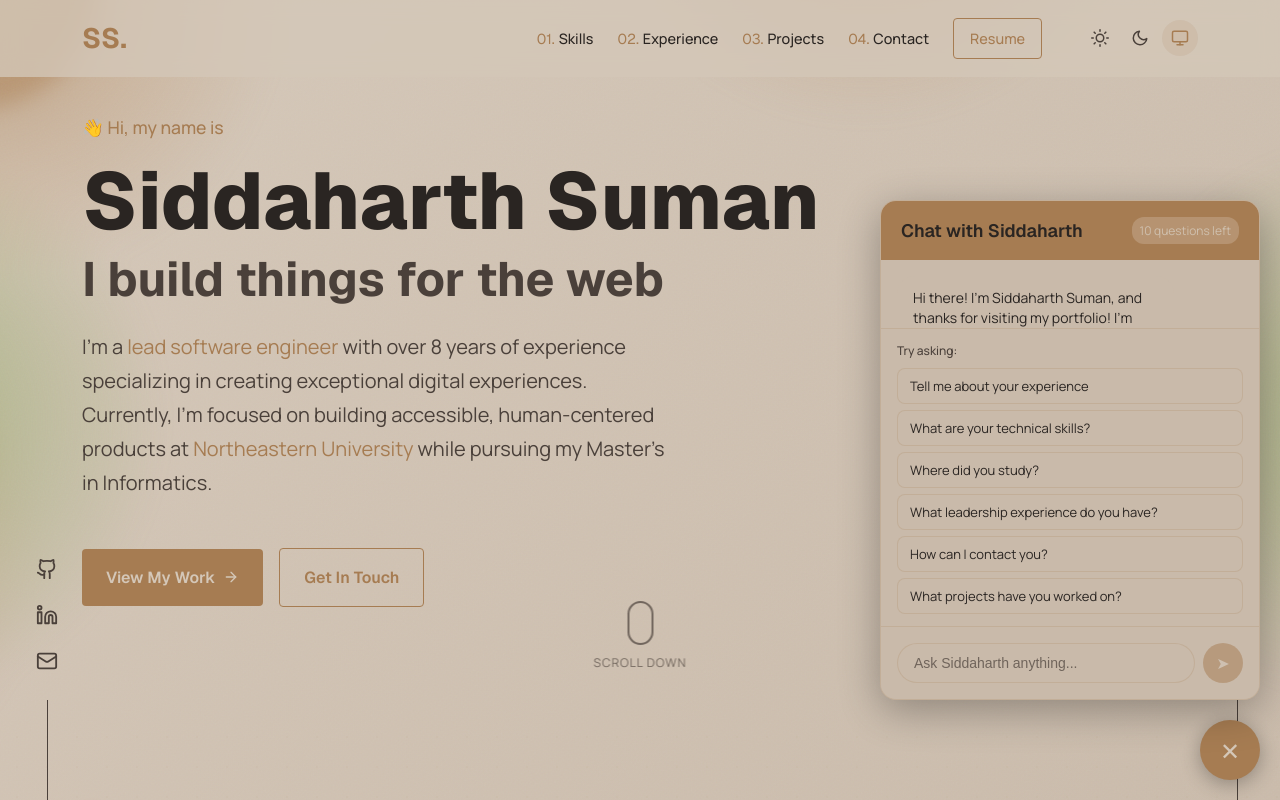
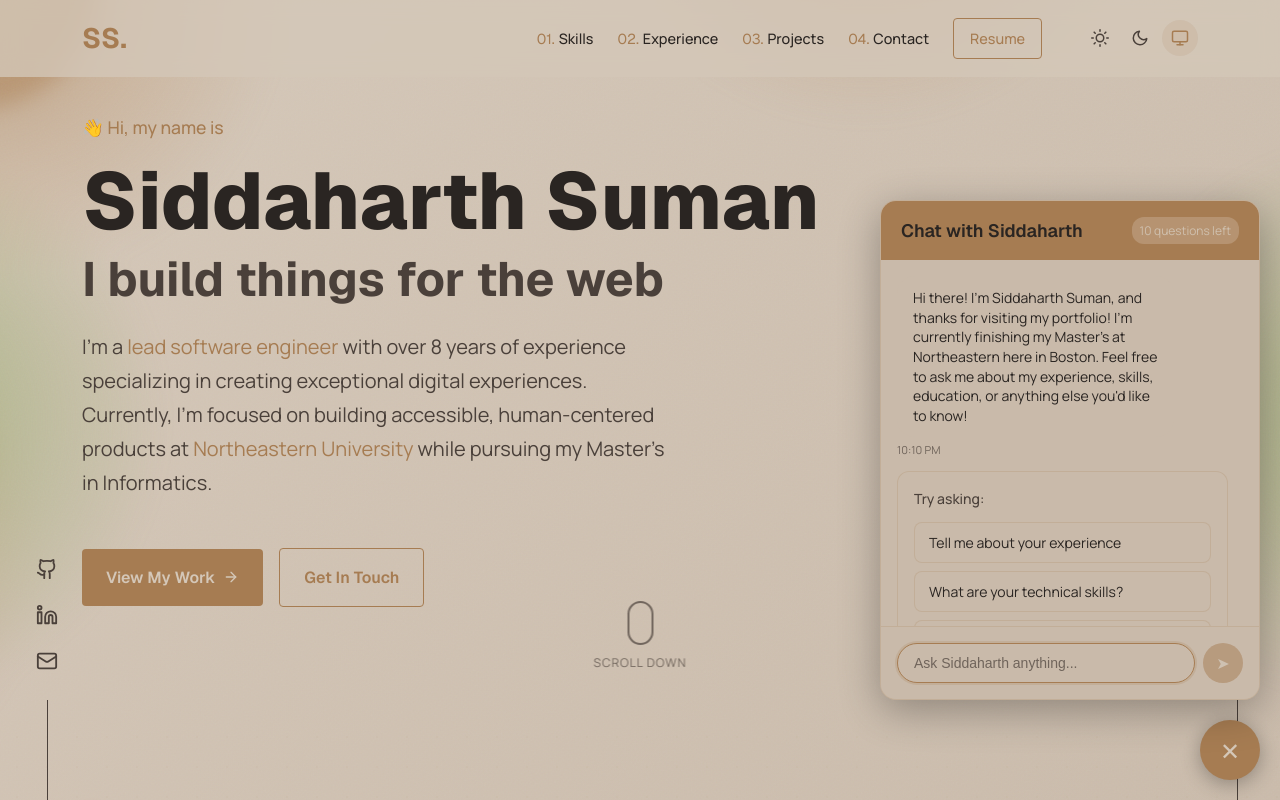
Before and after one commit to SiddaharthSuman/portfolio, a Next.js app: page / in a window 1280 px wide. Both pictures are taken after a click on the button "Toggle chat". Shown: the top 800 px of the page. Built offline with nearby package versions, Linux system fonts and the light colour scheme; a web font is replaced by a local one.

Commit message:
wip: chatbot ux improvement

```diff
--- a/app/components/Chatbot/Chatbot.module.scss
+++ b/app/components/Chatbot/Chatbot.module.scss
@@ -183,6 +183,55 @@
       }
     }
   }
+
+  &.suggestions {
+    align-items: flex-start;
+    align-self: flex-start;
+    max-inline-size: 100%;
+
+    .suggestedQuestions {
+      padding: 16px;
+      background: var(--color-card-background);
+      border: 1px solid var(--color-border);
+      border-radius: 12px;
+
+      p {
+        margin: 0 0 12px;
+        font-size: 14px;
+        font-weight: 500;
+        color: var(--color-text-secondary);
+      }
+
+      .suggestionButton {
+        display: block;
+        inline-size: 100%;
+        padding: 10px 14px;
+        margin-block-end: 8px;
+        font-size: 14px;
+        color: var(--color-text-primary);
+        text-align: start;
+        cursor: pointer;
+        background: var(--color-secondary-bg);
+        border: 1px solid var(--color-border);
+        border-radius: 8px;
+        transition: all 0.2s ease;
+
+        &:hover {
+          background: var(--color-hover);
+          border-color: var(--color-accent);
+          transform: translateY(-1px);
+        }
+
+        &:active {
+          transform: translateY(0);
+        }
+
+        &:last-child {
+          margin-block-end: 0;
+        }
+      }
+    }
+  }
 }
 
 .aiIndicator {
@@ -232,44 +281,6 @@
   30% {
     opacity: 1;
     transform: scale(1);
-  }
-}
-
-.suggestedQuestions {
-  flex-shrink: 0; /* Prevent the suggestions from shrinking */
-  padding: 12px 16px;
-  background: var(--color-card-background); /* Ensure it has a background */
-  border-block-start: 1px solid var(--color-border);
-
-  p {
-    margin: 0 0 8px;
-    font-size: 12px;
-    font-weight: 500;
-    color: var(--color-text-secondary);
-  }
-}
-
-.suggestionButton {
-  display: block;
-  inline-size: 100%;
-  padding: 8px 12px;
-  margin-block-end: 6px;
-  font-size: 13px;
-  color: var(--color-text-primary);
-  text-align: start;
-  cursor: pointer;
-  background: var(--color-secondary-bg);
-  border: 1px solid var(--color-border);
-  border-radius: 8px;
-  transition: all 0.2s ease;
-
-  &:hover {
-    background: var(--color-hover);
-    border-color: var(--color-accent);
-  }
-
-  &:last-child {
-    margin-block-end: 0;
   }
 }
 
--- a/app/components/Chatbot/index.tsx
+++ b/app/components/Chatbot/index.tsx
@@ -10,8 +10,9 @@ interface Message {
   isError?: boolean;
   isTyping?: boolean;
   source?: 'pattern' | 'ai';
+  suggestions?: string[];
   timestamp: Date;
-  type: 'user' | 'bot';
+  type: 'user' | 'bot' | 'suggestions';
 }
 
 interface ChatResponse {
@@ -36,6 +37,19 @@ export default function ChatBot() {
         "Hi there! I'm Siddaharth Suman, and thanks for visiting my portfolio! I'm currently finishing my Master's at Northeastern here in Boston. Feel free to ask me about my experience, skills, education, or anything else you'd like to know!",
       timestamp: new Date(),
     },
+    {
+      type: 'suggestions',
+      content: '',
+      timestamp: new Date(),
+      suggestions: [
+        'Tell me about your experience',
+        'What are your technical skills?',
+        'Where did you study?',
+        'What leadership experience do you have?',
+        'How can I contact you?',
+        'What projects have you worked on?',
+      ],
+    },
   ]);
   const [inputMessage, setInputMessage] = useState<string>('');
   const [isLoading, setIsLoading] = useState<boolean>(false);
@@ -43,6 +57,7 @@ export default function ChatBot() {
   const [remainingQuestions, setRemainingQuestions] = useState<number>(10);
   const messagesEndRef = useRef<HTMLDivElement>(null);
   const messagesContainerRef = useRef<HTMLDivElement>(null);
+  const inputRef = useRef<HTMLInputElement>(null);
 
   const scrollToBottom = (): void => {
     if (messagesContainerRef.current) {
@@ -50,9 +65,46 @@ export default function ChatBot() {
     }
   };
 
+  const focusInput = (): void => {
+    // Focus the input after a short delay to ensure DOM updates are complete
+    setTimeout(() => {
+      if (inputRef.current) {
+        inputRef.current.focus();
+      }
+    }, 100);
+  };
+
   useEffect(() => {
     scrollToBottom();
   }, [messages]);
+
+  // Focus input when chat is opened
+  useEffect(() => {
+    if (isOpen) {
+      focusInput();
+    }
+  }, [isOpen]);
+
+  // Handle suggested question selection
+  const handleSuggestedQuestion = async (question: string): Promise<void> => {
+    if (isLoading) return;
+
+    // Remove suggestions from messages
+    setMessages((prev) => prev.filter((msg) => msg.type !== 'suggestions'));
+
+    // Add user message
+    const userMessage: Message = {
+      type: 'user',
+      content: question,
+      timestamp: new Date(),
+    };
+
+    setMessages((prev) => [...prev, userMessage]);
+    setIsLoading(true);
+
+    // Process the question
+    await processMessage(question);
+  };
 
   const sendMessage = async (e: React.FormEvent<HTMLFormElement>): Promise<void> => {
     e.preventDefault();
@@ -65,10 +117,18 @@ export default function ChatBot() {
       timestamp: new Date(),
     };
 
+    // Remove suggestions if they still exist
+    setMessages((prev) => prev.filter((msg) => msg.type !== 'suggestions'));
     setMessages((prev) => [...prev, userMessage]);
+
+    const messageToProcess = inputMessage.trim();
     setInputMessage('');
     setIsLoading(true);
 
+    await processMessage(messageToProcess);
+  };
+
+  const processMessage = async (message: string): Promise<void> => {
     try {
       // Always try streaming first for better UX
       const streamResponse = await fetch('/api/chat', {
@@ -77,7 +137,7 @@ export default function ChatBot() {
           'Content-Type': 'application/json',
           Accept: 'text/stream', // Request streaming
         },
-        body: JSON.stringify({ message: userMessage.content }),
+        body: JSON.stringify({ message: message }),
       });
 
       if (
@@ -122,6 +182,7 @@ export default function ChatBot() {
                       )
                     );
                     setIsLoading(false);
+                    focusInput(); // Focus input after completion
                     return; // Exit the function
                   }
 
@@ -143,6 +204,7 @@ export default function ChatBot() {
                         )
                       );
                       setIsLoading(false);
+                      focusInput();
                       return;
                     }
 
@@ -191,16 +253,17 @@ export default function ChatBot() {
               )
             );
             setIsLoading(false);
+            focusInput();
           }
         }
       } else {
-        // Fallback to regular response if streaming fails
+        // Failback to regular response if streaming fails
         const response = await fetch('/api/chat', {
           method: 'POST',
           headers: {
             'Content-Type': 'application/json',
           },
-          body: JSON.stringify({ message: userMessage.content }),
+          body: JSON.stringify({ message: message }),
         });
 
         if (!response.ok) {
@@ -226,6 +289,7 @@ export default function ChatBot() {
           // Animate typing effect
           await animateTyping(data.response);
           setIsLoading(false);
+          focusInput();
         } else {
           // Show response immediately for very short responses
           const botMessage: Message = {
@@ -238,6 +302,7 @@ export default function ChatBot() {
           setMessages((prev) => [...prev, botMessage]);
           setRemainingQuestions(data.remaining);
           setIsLoading(false);
+          focusInput();
         }
       }
     } catch (error) {
@@ -257,6 +322,7 @@ export default function ChatBot() {
 
       setMessages((prev) => [...prev, errorMessage]);
       setIsLoading(false);
+      focusInput();
     }
   };
 
@@ -293,19 +359,6 @@ export default function ChatBot() {
     );
   };
 
-  const suggestedQuestions: string[] = [
-    'Tell me about your experience',
-    'What are your technical skills?',
-    'Where did you study?',
-    'What leadership experience do you have?',
-    'How can I contact you?',
-    'What projects have you worked on?',
-  ];
-
-  const handleSuggestedQuestion = (question: string): void => {
-    setInputMessage(question);
-  };
-
   return (
     <div data-lenis-prevent className={styles.chatContainer}>
       {/* Chat Toggle Button */}
@@ -329,7 +382,28 @@ export default function ChatBot() {
 
           {/* Messages */}
           <div ref={messagesContainerRef} data-lenis-prevent className={styles.messagesContainer}>
-            {messages.map((message, index) => (
+            {messages.map((message, index) => {
+              if (message.type === 'suggestions') {
+                return (
+                  <div key={index} className={`${styles.message} ${styles.suggestions}`}>
+                    <div className={styles.suggestedQuestions}>
+                      <p>Try asking:</p>
+                      {message.suggestions?.map((question, qIndex) => (
+                        <button
+                          key={qIndex}
+                          className={styles.suggestionButton}
+                          type="button"
+                          onClick={() => handleSuggestedQuestion(question)}
+                        >
+                          {question}
+                        </button>
+                      ))}
+                    </div>
+                  </div>
+                );
+              }
+
+              return (
                 <div
                   key={index}
                   className={`${styles.message} ${styles[message.type]} ${message.isError ? styles.error : ''}`}
@@ -352,7 +426,8 @@ export default function ChatBot() {
                     })}
                   </div>
                 </div>
-            ))}
+              );
+            })}
 
             {isLoading && (
               <div className={`${styles.message} ${styles.bot}`}>
@@ -369,26 +444,10 @@ export default function ChatBot() {
             <div ref={messagesEndRef} />
           </div>
 
-          {/* Suggested Questions */}
-          {messages.length <= 1 && (
-            <div className={styles.suggestedQuestions}>
-              <p>Try asking:</p>
-              {suggestedQuestions.map((question, index) => (
-                <button
-                  key={index}
-                  className={styles.suggestionButton}
-                  type="button"
-                  onClick={() => handleSuggestedQuestion(question)}
-                >
-                  {question}
-                </button>
-              ))}
-            </div>
-          )}
-
           {/* Input Form */}
           <form className={styles.inputForm} onSubmit={sendMessage}>
             <input
+              ref={inputRef}
               className={styles.messageInput}
               disabled={isLoading}
               maxLength={500}
```
Also changed, not shown: app/api/chat/route.ts (+5 -3 lines). Lines whose indentation alone changed are shown as unchanged.
